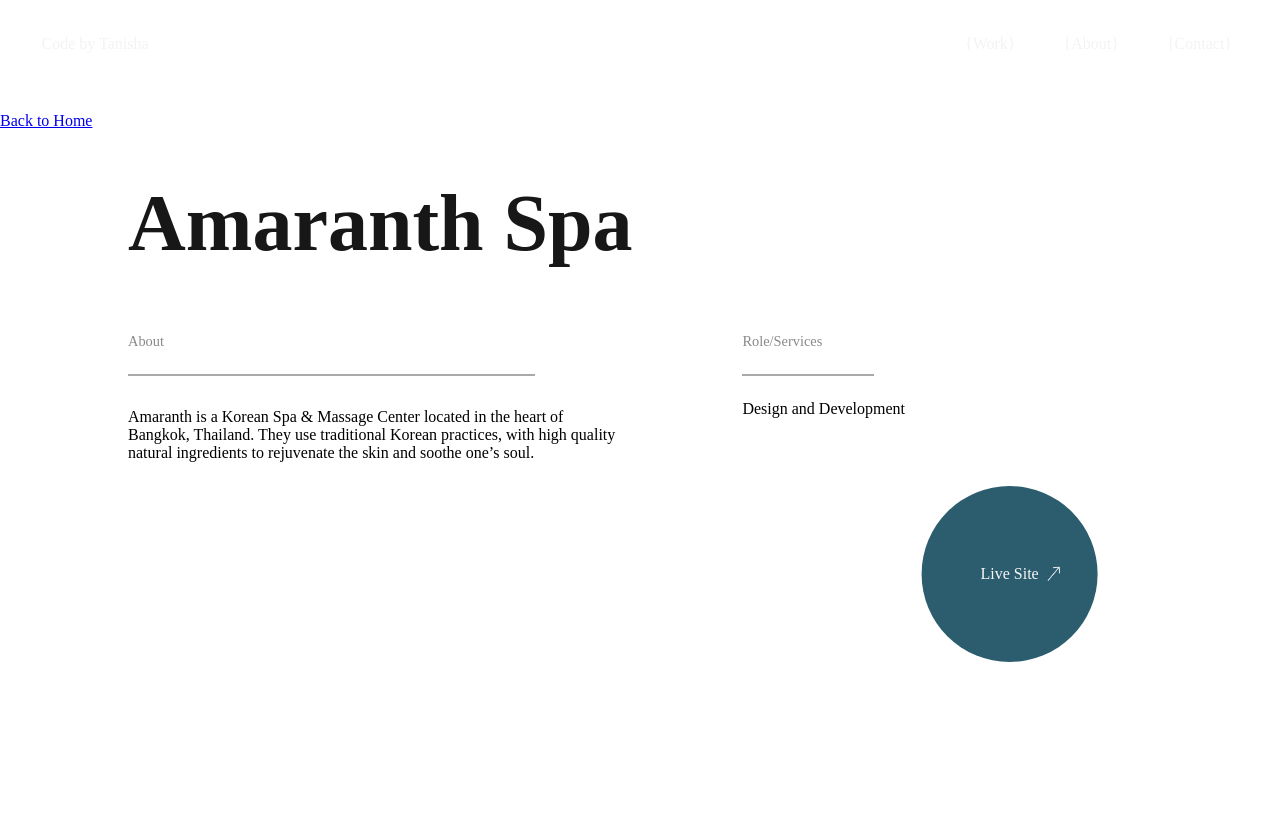
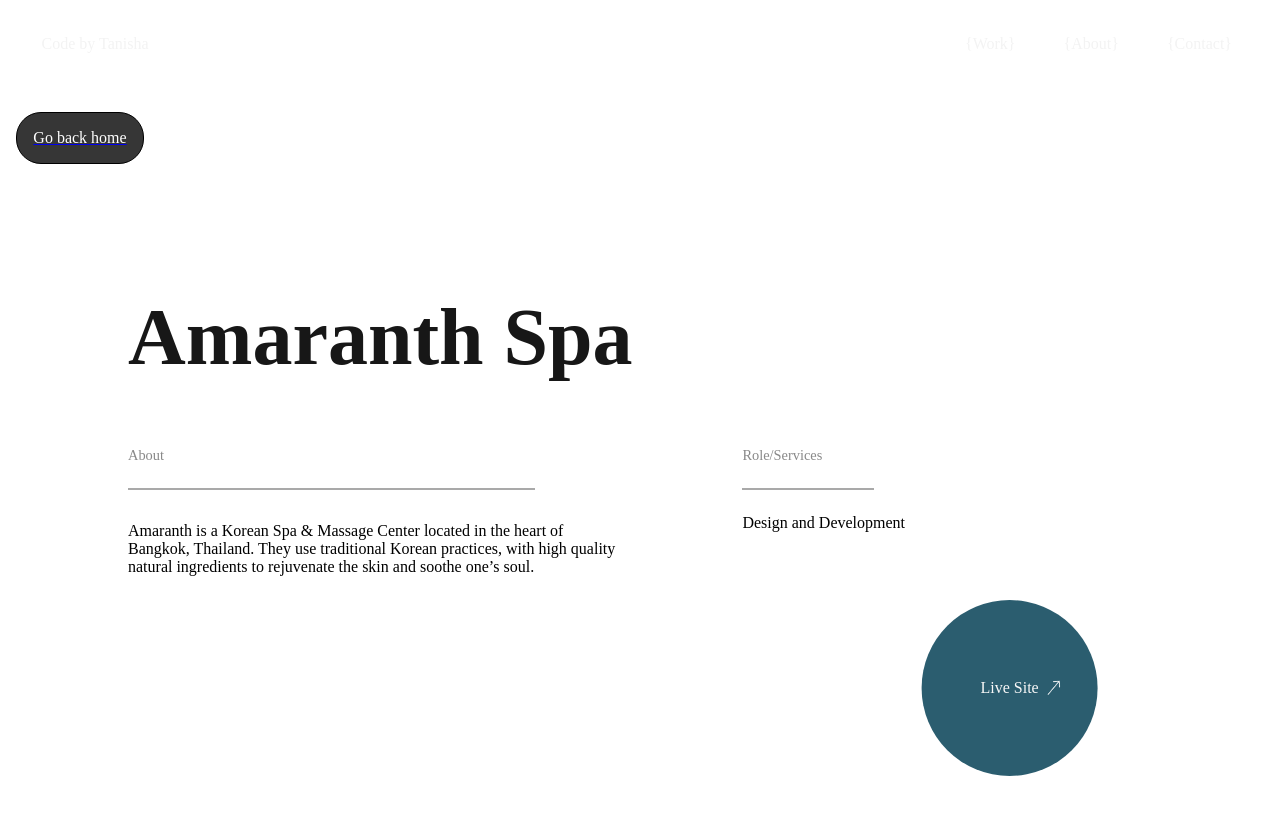
Before and after one commit to TanishaRampersad/My-Portfolio, a React (Create React App) app in the folder portfolio/: page /amaranth in a window 1280 px wide. Shown: the top 814 px of the page. Built offline with nearby package versions, Linux system fonts and the light colour scheme; a web font is replaced by a local one.

Commit message:
fixed video bug

```diff
--- a/portfolio/src/components/Amaranth.css
+++ b/portfolio/src/components/Amaranth.css
@@ -52,6 +52,23 @@
     padding: 0;
     overflow: none;
     font-family: 'Avenir-book';
+}
+
+.home-link{
+    margin-left: 1rem;
+    margin-bottom: 5rem;
+}
+
+.link-to-home h1{
+    padding: 1rem 0.5rem;
+    border: 1px solid black;
+    background-color: #363636;
+    color: white;
+    border-radius: 25px;
+    width: 8rem;
+    display: flex;
+    justify-content: center;
+    align-items: center;
 }
 
 .home-link {
--- a/portfolio/src/components/Amaranth.js
+++ b/portfolio/src/components/Amaranth.js
@@ -98,7 +98,9 @@ export default function Amaranth() {
         // };
 
 
-         // Play/pause video when it's in view
+        // Play/pause video when it's in view
+        let isVideoPlaying = false; // To track if any video is currently playing
+
          gsap.to("#myVideo", {
             scrollTrigger: {
                 trigger: "#myVideo",
@@ -106,16 +108,19 @@ export default function Amaranth() {
                 end: "bottom 20%",
                 onEnter: () => {
                     const video = document.getElementById("myVideo");
-                    if (video && video.paused) video.play(); // Play video when it's in view
+                    if (video && video.paused && !isVideoPlaying) video.play(); // Play video when it's in view
+                    isVideoPlaying = true;
                 },
                 onEnterBack: () => {
                     const video = document.getElementById("myVideo");
-                    if (video && video.paused) video.play(); // Play video when scrolling back into view
+                    if (video && video.paused && !isVideoPlaying) video.play(); // Play video when scrolling back into view
+                    isVideoPlaying = true;
                 },
                 onLeave: () => {
                     const video = document.getElementById("myVideo");
                     if (video && !video.paused) {
                         video.pause();   // Pause the video when it's out of view
+                        isVideoPlaying = false;
                     }
                     if (video) video.currentTime = 0;  // Reset the video to the start when it leaves the view
                 },
@@ -123,11 +128,14 @@ export default function Amaranth() {
                     const video = document.getElementById("myVideo");
                     if (video && !video.paused) {
                         video.pause();   // Pause the video when it's out of view
+                        isVideoPlaying = false;
                     }
                     if (video) video.currentTime = 0;
                 }
             }
         });
+
+
 
         // Play/pause video when it's in view
         gsap.to("#video", {
@@ -137,16 +145,19 @@ export default function Amaranth() {
                 end: "bottom 20%",
                 onEnter: () => {
                     const video = document.getElementById("video");
-                    if (video && video.paused) video.play();
+                    if (video && video.paused && !isVideoPlaying) video.play();
+                    isVideoPlaying = true;
                 },
                 onEnterBack: () => {
                     const video = document.getElementById("video");
-                    if (video && video.paused) video.play();
+                    if (video && video.paused && !isVideoPlaying)  video.play();
+                    isVideoPlaying = true;
                 },
                 onLeave: () => {
                     const video = document.getElementById("video");
                     if (video && !video.paused) {
                         video.pause();
+                        isVideoPlaying = false;
                     }
                     if (video) video.currentTime = 0;
                 },
@@ -154,6 +165,7 @@ export default function Amaranth() {
                     const video = document.getElementById("video");
                     if (video && !video.paused) {
                         video.pause();
+                        isVideoPlaying = false;
                     }
                     if (video) video.currentTime = 0;
                 }
@@ -224,8 +236,8 @@ export default function Amaranth() {
     return (
         <div className="amaranth">
             <section className="home-link">
-                <Link>
-                    <h1>Back to Home</h1>
+                <Link className="link-to-home" to="/">
+                    <h1>Go back home</h1>
                 </Link>
             </section>
             <section className="heading">
--- a/portfolio/src/components/Prussian.js
+++ b/portfolio/src/components/Prussian.js
@@ -12,6 +12,8 @@ export default function Prussian() {
     useEffect(() => {
 
         // Play/pause video when it's in view
+        let isVideoPlaying = false; // To track if any video is currently playing
+
         gsap.to("#prussian", {
             scrollTrigger: {
                 trigger: "#prussian",
@@ -19,16 +21,19 @@ export default function Prussian() {
                 end: "bottom 20%",
                 onEnter: () => {
                     const video = document.getElementById("prussian");
-                    if (video && video.paused) video.play(); // Play video when it's in view
+                    if (video && video.paused && !isVideoPlaying) video.play(); // Play video when it's in view
+                    isVideoPlaying = true;
                 },
                 onEnterBack: () => {
                     const video = document.getElementById("prussian");
-                    if (video && video.paused) video.play(); // Play video when scrolling back into view
+                    if (video && video.paused && !isVideoPlaying) video.play(); // Play video when scrolling back into view
+                    isVideoPlaying = true;
                 },
                 onLeave: () => {
                     const video = document.getElementById("prussian");
                     if (video && !video.paused) {
                         video.pause();   // Pause the video when it's out of view
+                        isVideoPlaying = false; // Mark video as paused
                     }
                     if (video) video.currentTime = 0;  // Reset the video to the start when it leaves the view
                 },
@@ -36,6 +41,7 @@ export default function Prussian() {
                     const video = document.getElementById("prussian");
                     if (video && !video.paused) {
                         video.pause();   // Pause the video when it's out of view
+                        isVideoPlaying = false;
                     }
                     if (video) video.currentTime = 0;
                 }
@@ -43,6 +49,7 @@ export default function Prussian() {
         });
 
         // Play/pause video when it's in view
+
         gsap.to("#backend-prussian", {
             scrollTrigger: {
                 trigger: "#backend-prussian",
@@ -50,16 +57,19 @@ export default function Prussian() {
                 end: "bottom 20%",
                 onEnter: () => {
                     const video = document.getElementById("backend-prussian");
-                    if (video && video.paused) video.play();
+                    if (video && video.paused && !isVideoPlaying) video.play();
+                    isVideoPlaying = true;
                 },
                 onEnterBack: () => {
                     const video = document.getElementById("backend-prussian");
-                    if (video && video.paused) video.play();
+                    if (video && video.paused && !isVideoPlaying) video.play();
+                    isVideoPlaying = true;
                 },
                 onLeave: () => {
                     const video = document.getElementById("backend-prussian");
                     if (video && !video.paused) {
                         video.pause();
+                        isVideoPlaying = false;
                     }
                     if (video) video.currentTime = 0;
                 },
@@ -67,6 +77,7 @@ export default function Prussian() {
                     const video = document.getElementById("backend-prussian");
                     if (video && !video.paused) {
                         video.pause();
+                        isVideoPlaying = false;
                     }
                     if (video) video.currentTime = 0;
                 }
@@ -130,7 +141,7 @@ export default function Prussian() {
     return(
         <>
             <div className="back-button">
-                <Link to="/Amaranth">
+                <Link to="/">
                     <button>Back to Home</button>
                 </Link>
             </div>
```
